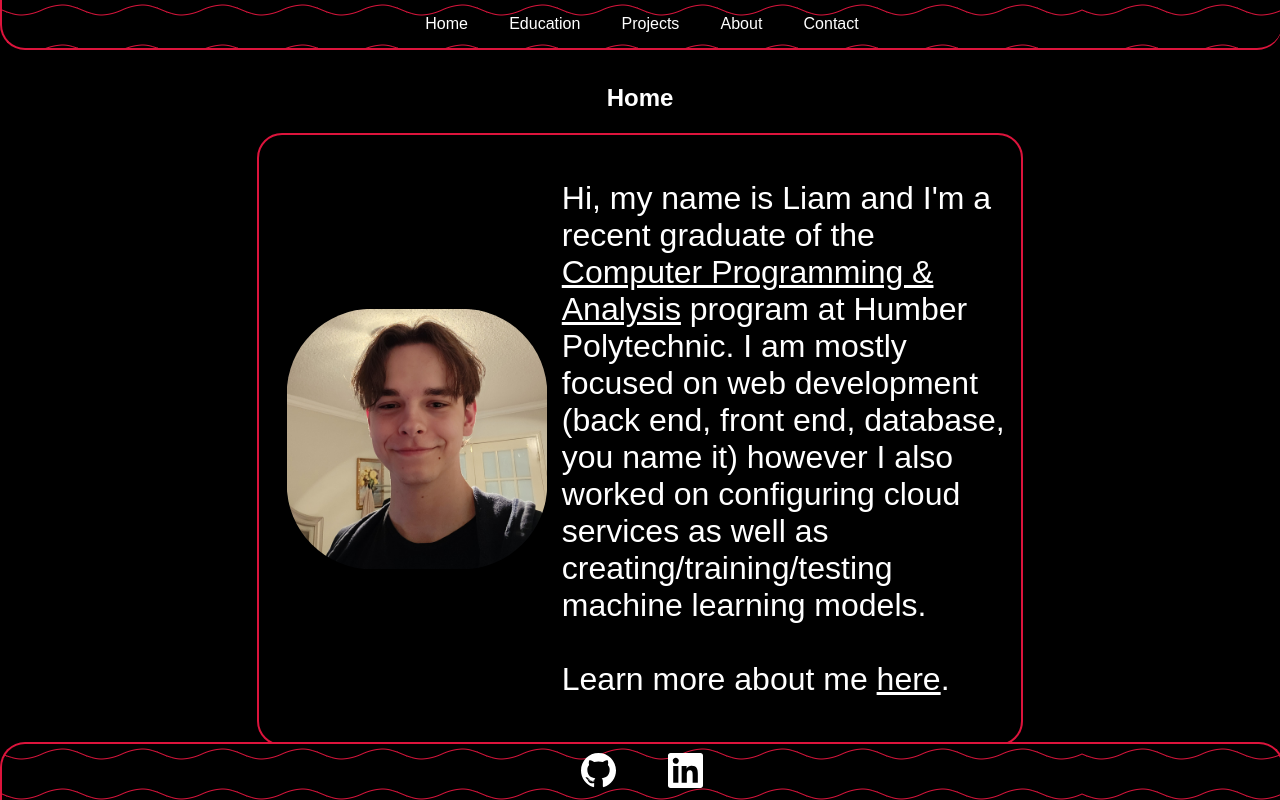
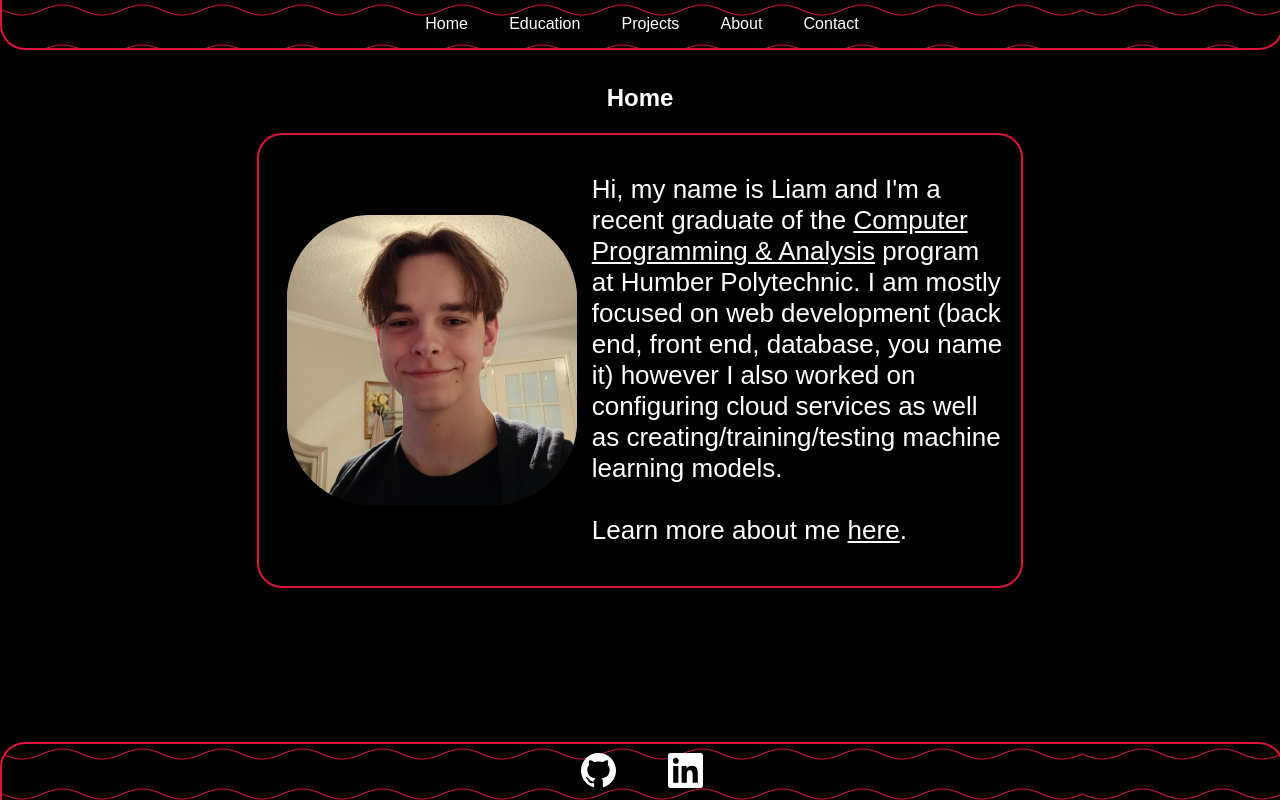
Before and after one commit to liamhorton0528/Portfolio, a React (Create React App) app in the folder frontend/: page / in a window 1280 px wide. Built offline with nearby package versions, Linux system fonts and the light colour scheme.

Commit message:
more styling changes

```diff
--- a/frontend/src/App.css
+++ b/frontend/src/App.css
@@ -5,12 +5,8 @@ body {
 
 .App {
   text-align: center;
-  /* background-color:rgb(212, 224, 254); */
-  /* background-image:url('./darkness.png'); */
-
   font-family: 'Mulish', sans-serif;
   color: white;
-  /* width: auto fit-content; */
 }
 
 .App-logo {
--- a/frontend/src/components/components.css
+++ b/frontend/src/components/components.css
@@ -5,7 +5,7 @@
     background-image: url("../../public/waves.png");
     border-left: 2px solid crimson;
     border-bottom: 2px solid crimson;
-    border-right: px solid crimson;
+    border-right: 2px solid crimson;
     margin: 0;
     border-bottom-right-radius: 25px;
     border-bottom-left-radius: 25px;
@@ -76,7 +76,7 @@ a {
 
 .home-greeting {
     position: relative;
-    font-size:xx-large;
+    font-size: calc(10px + 2vmin);
     text-align: left;
     padding: 2%;
     border: 1px solid transparent;
@@ -85,6 +85,8 @@ a {
     z-index: 1;
     color: white;
     display: flex;
+    width: auto fit-content;
+    height:auto fit-content;
   }
 
   .home-greeting::before {
@@ -110,6 +112,7 @@ a {
     align-self:center;
     justify-self: center;
     padding: 2%;
+    width: calc(50px + 30vmin);
 }
 
 .home-greeting-text {
--- a/frontend/src/pages/Home.js
+++ b/frontend/src/pages/Home.js
@@ -20,8 +20,6 @@ export default function Home() {
         className="me"
         src="/me.jpg"
         alt="Liam"
-        height="260"
-        width="260"
         initial={{ opacity: 0, scale: 0.8 }}
         animate={{ opacity: 1, scale: 1 }}
         transition={{ delay: 0.6, duration: 0.6, ease: "easeOut" }}
```
